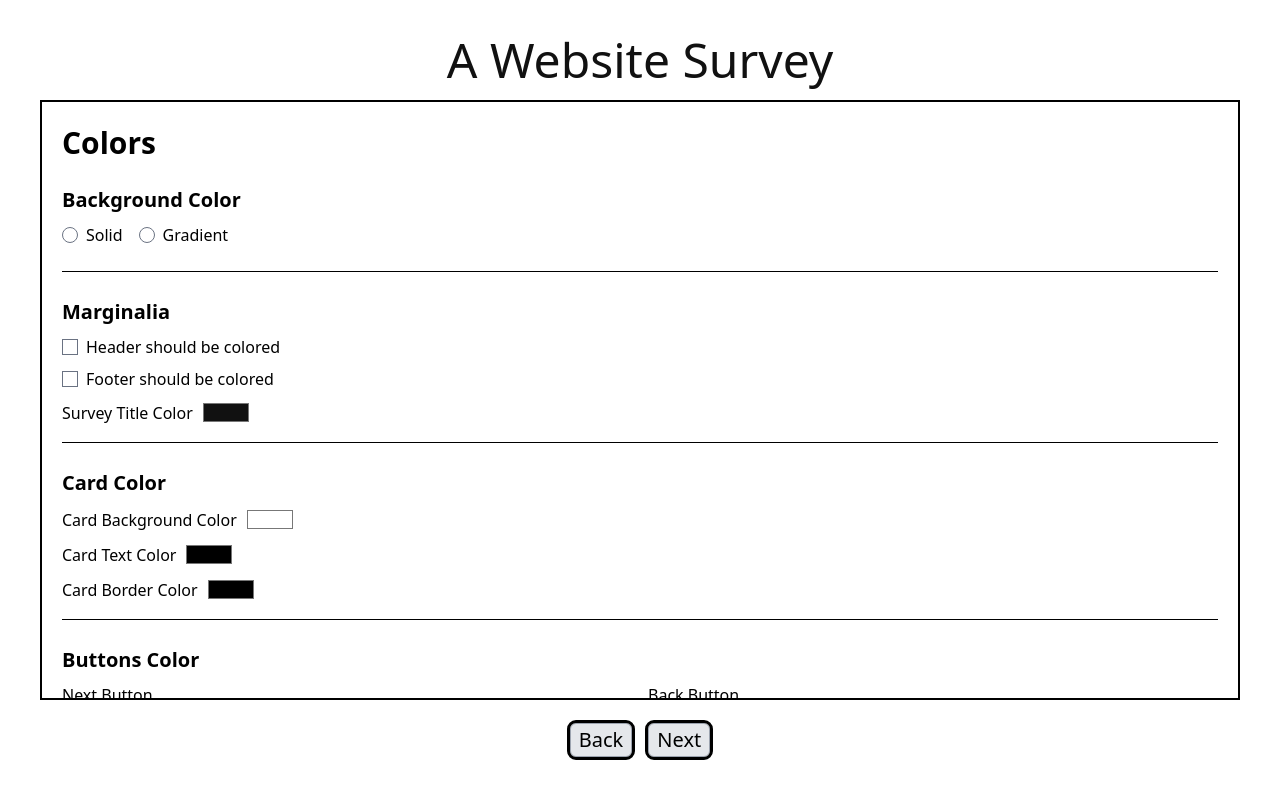
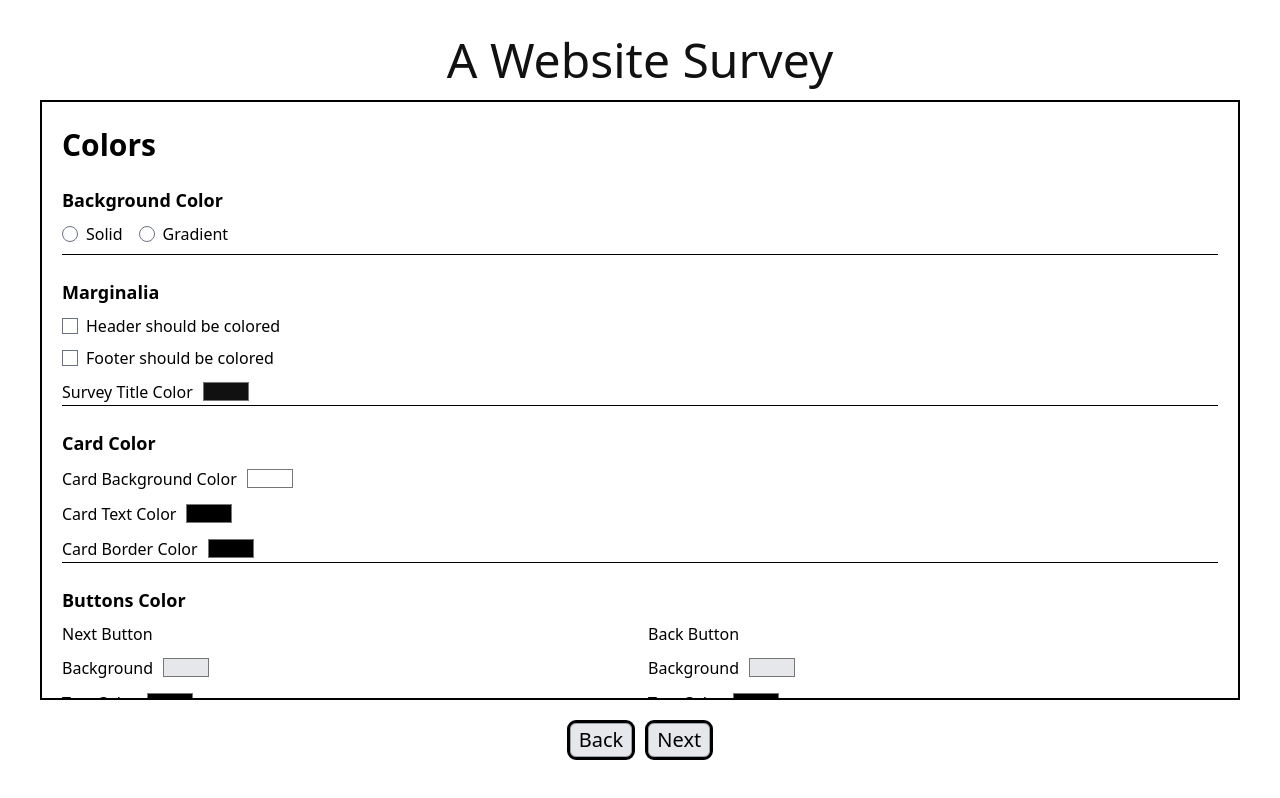
Before and after one commit to kingcarsonlol/A-Website-Survey, a SvelteKit app: page /survey in a window 1280 px wide. Built offline with nearby package versions, Linux system fonts and the light colour scheme.

Commit message:
refactor tailwind styling

```diff
--- a/src/app.css
+++ b/src/app.css
@@ -22,13 +22,22 @@ button:focus {
     outline-color: #3b82f6;
 }
 
-h2 {
+.cardTitle {
 	font-size: 30px;
+	margin-bottom: 16px;
+	font-weight: 700;
 }
 
-h3 {
+.cardSubSection {
+	margin-bottom: 24px;
+	border-bottom: 1px solid black;
+}
+
+.cardSubHeading {
 	margin-top: 1.25rem;
-	font-size: 20px
+	font-size: 18px;
+	margin-bottom: 8px;
+	font-weight: 600;
 }
 
 #surveyTitle {
--- a/src/lib/components/cards/Colors.svelte
+++ b/src/lib/components/cards/Colors.svelte
@@ -46,11 +46,11 @@
 </script>
 
 <div class="w-full">
-	<h2 class="cardTitle mb-4 text-xl font-bold">Colors</h2>
+	<h2 class="cardTitle">Colors</h2>
 
 	<!-- BACKGROUND COLORS -->
-	<div class="mb-6 border-b pb-4">
-		<h3 class="cardSubHeading mb-2 text-lg font-semibold">Background Color</h3>
+	<div class="cardSubSection">
+		<h3 class="cardSubHeading">Background Color</h3>
 		<div class="mb-2 flex items-center gap-4">
 			<label class="flex items-center">
 				<input
@@ -105,8 +105,8 @@
 	</div>
 
 	<!-- MARGINALIA COLORS -->
-	<div class="mb-6 border-b pb-4">
-		<h3 class="cardSubHeading mb-2 text-lg font-semibold">Marginalia</h3>
+	<div class="cardSubSection">
+		<h3 class="cardSubHeading">Marginalia</h3>
 		<div class="flex flex-col gap-2">
 			<div class="flex items-center">
 				<label class="flex items-center">
@@ -152,8 +152,8 @@
 	</div>
 
 	<!-- CARD COLORS -->
-	<div class="mb-6 border-b pb-4">
-		<h3 class="cardSubHeading mb-2 text-lg font-semibold">Card Color</h3>
+	<div class="cardSubSection">
+		<h3 class="cardSubHeading">Card Color</h3>
 		<div class="flex flex-col gap-2">
 			<label class="flex items-center">
 				Card Background Color
@@ -172,7 +172,7 @@
 
 	<!-- BUTTON COLORS -->
 	<div class="mb-6">
-		<h3 class="cardSubHeading mb-2 text-lg font-semibold">Buttons Color</h3>
+		<h3 class="cardSubHeading">Buttons Color</h3>
 		<div class="grid grid-cols-1 gap-4 md:grid-cols-2">
 			<div class="flex flex-col gap-2">
 				<h4 class="font-medium">Next Button</h4>
```
